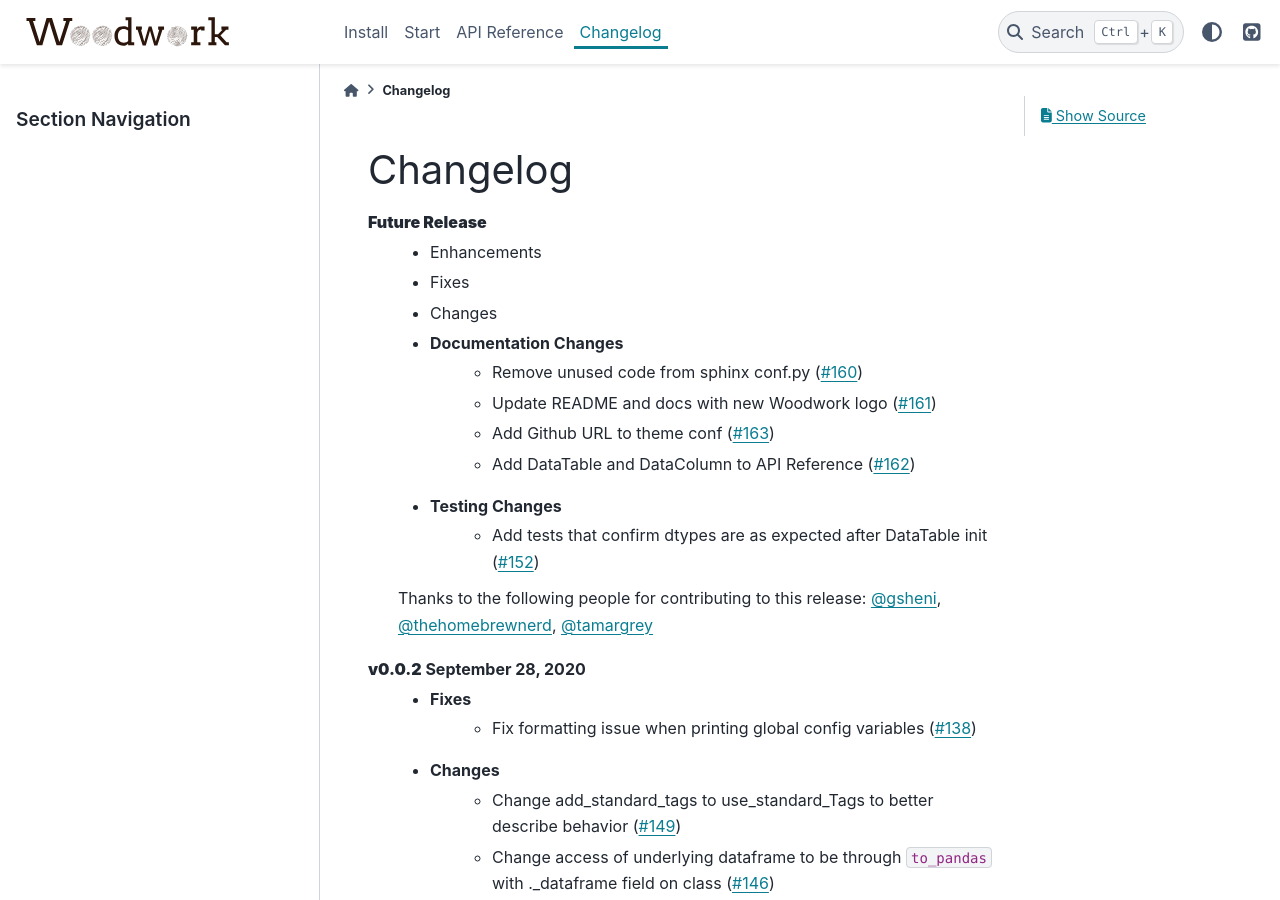
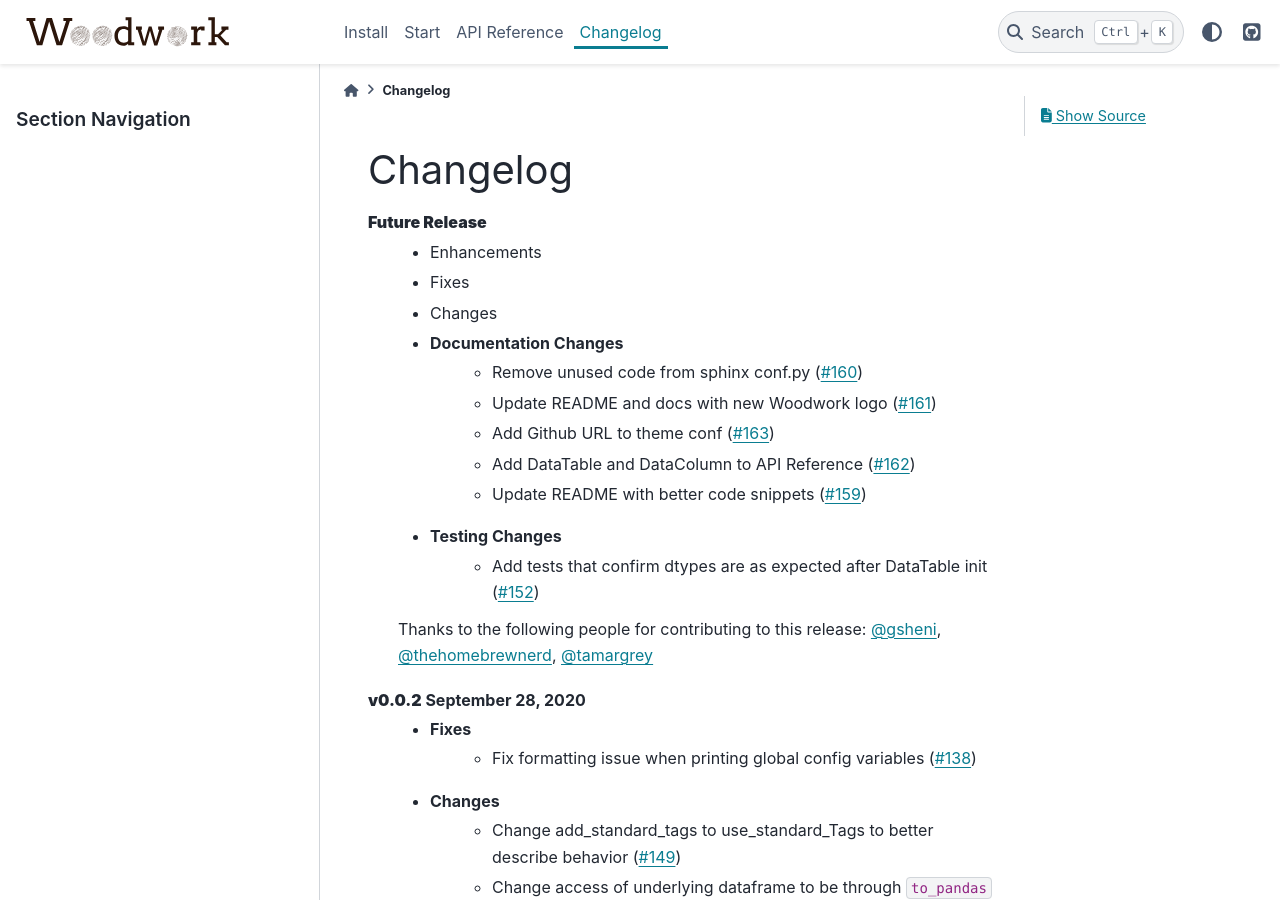
Before and after one commit to alteryx/woodwork, a Sphinx documentation site: the page built from docs/source/changelog.rst, in a window 1280 px wide and 900 px high. Built offline with Sphinx 7.4.7 and the PyData theme 0.15.4, drawn with Linux system fonts in a browser that asks for light colours; comment, search, counter and statistics services are not loaded.

Commit message:
Update changelog.rst

```diff
--- a/docs/source/changelog.rst
+++ b/docs/source/changelog.rst
@@ -11,6 +11,7 @@ Changelog
         * Update README and docs with new Woodwork logo (:pr:`161`)
         * Add Github URL to theme conf (:pr:`163`)
         * Add DataTable and DataColumn to API Reference (:pr:`162`)
+        * Update README with better code snippets (:pr:`159`)
     * Testing Changes
         * Add tests that confirm dtypes are as expected after DataTable init (:pr:`152`)
 
```
